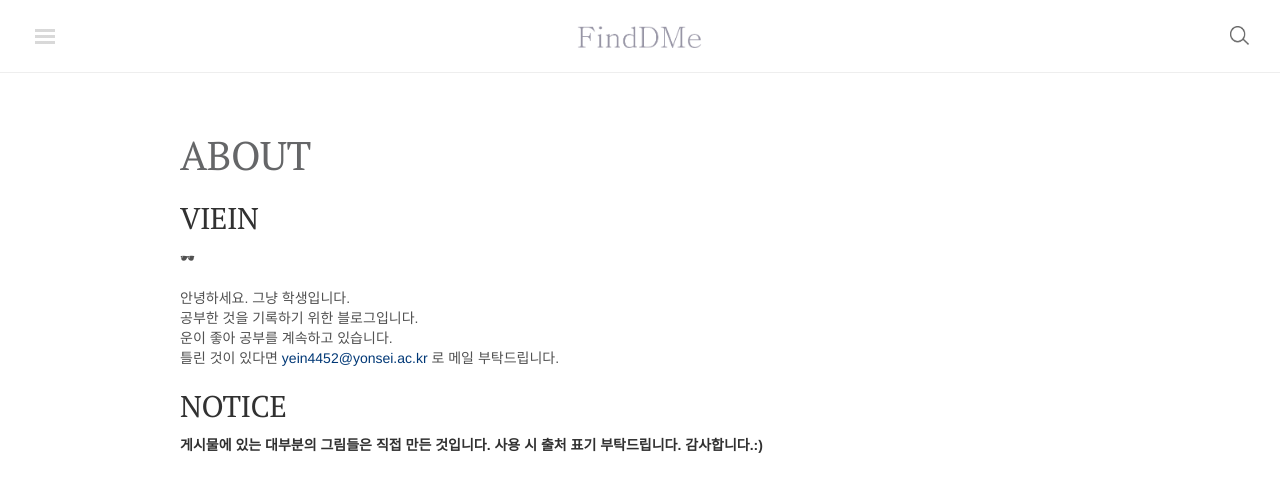
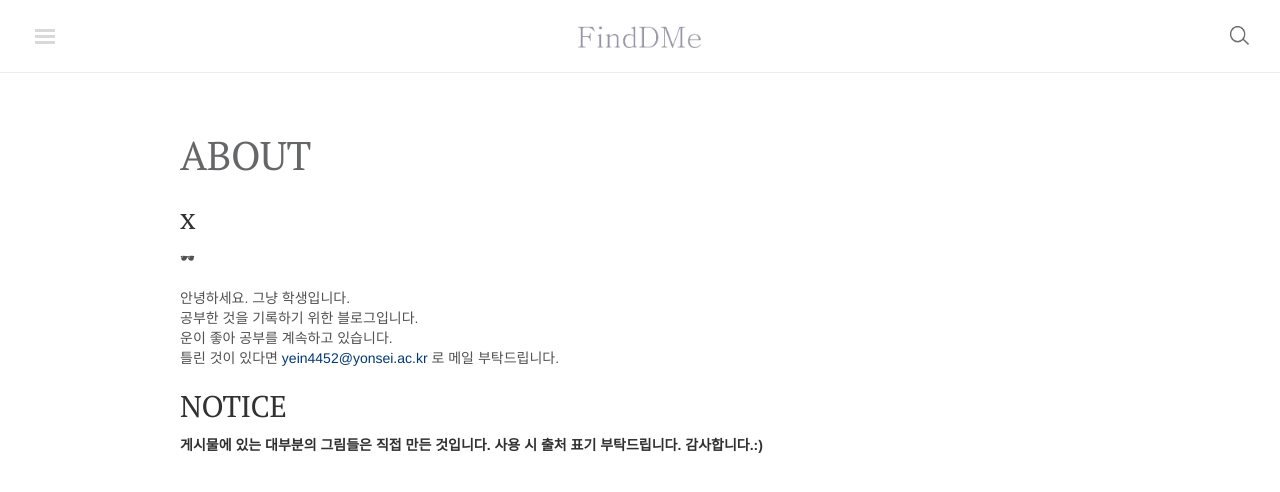
Before and after one commit to finddme/finddme.github.io, a Jekyll site: the page built from about.md, in a window 1280 px wide. Shown: the top 492 px of the page. Built offline with Jekyll 4.4.1, drawn with Linux system fonts in a browser that asks for light colours; nearby versions of some CDN libraries; comment, search, counter and statistics services are not loaded.

Commit message:
Update about.md

```diff
--- a/about.md
+++ b/about.md
@@ -3,7 +3,7 @@ layout: page
 title: About
 ---
 
-## VIEIN
+## x
 &#128374;
 
 안녕하세요. 그냥 학생입니다.
```
